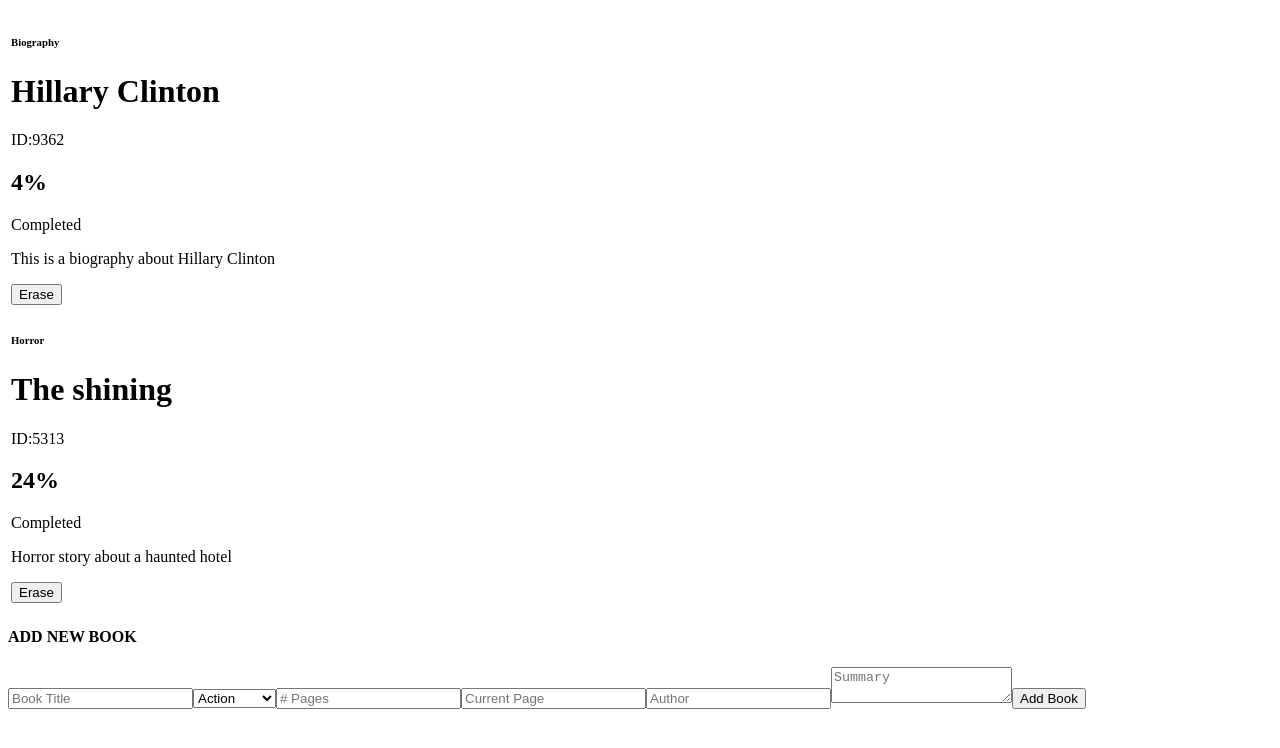
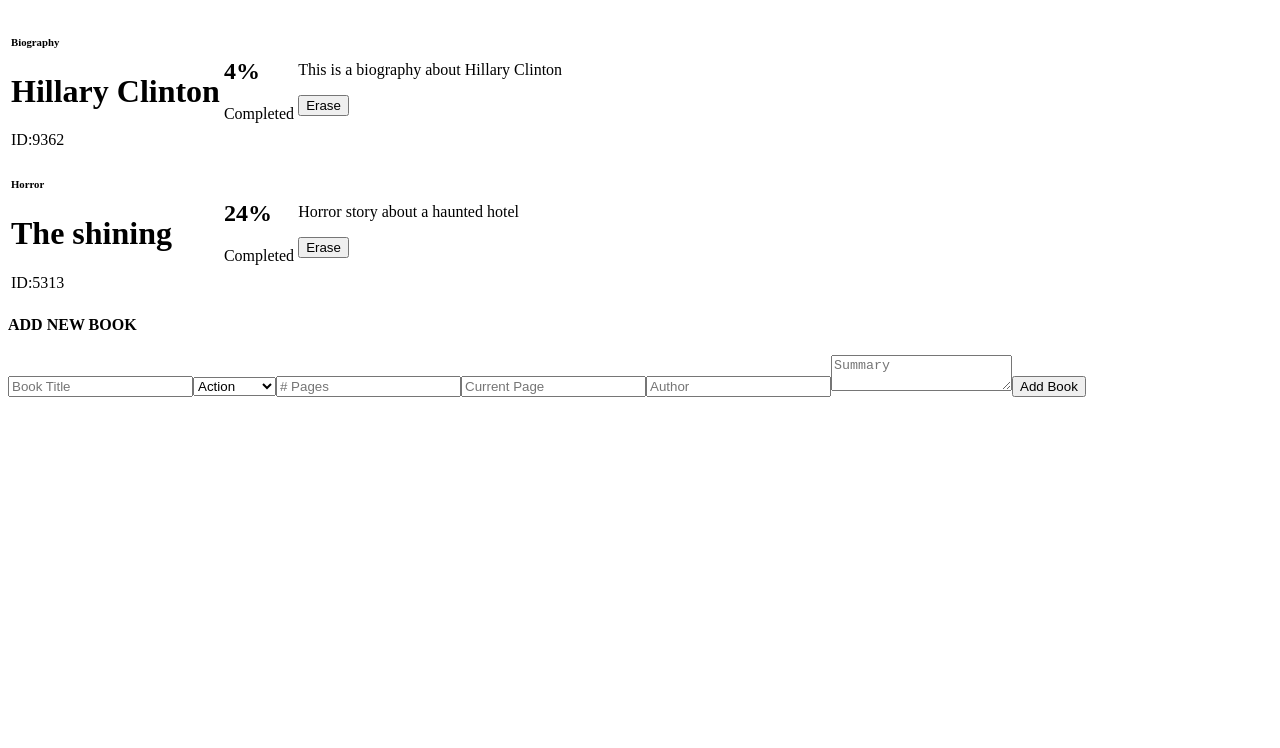
Before and after one commit to mcastorena0316/Bookstore_CMS, a React (Create React App) app: page / in a window 1280 px wide. Shown: the top 748 px of the page. Built offline with nearby package versions, Linux system fonts and the light colour scheme.

Commit message:
modify design of Booklist

```diff
--- a/src/components/Book.js
+++ b/src/components/Book.js
@@ -19,7 +19,7 @@ const Book = book => {
   };
   return (
     <>
-      <div className="info">
+      <td className="info">
         <h6>{category}</h6>
         <h1>{title}</h1>
         <p>{author}</p>
@@ -27,8 +27,8 @@ const Book = book => {
           ID:
           {id}
         </span>
-      </div>
-      <div className="progress">
+      </td>
+      <td className="progress">
         <div className="ring" />
         <div className="Percentage">
           <h2>
@@ -37,11 +37,11 @@ const Book = book => {
           </h2>
           <span>Completed</span>
         </div>
-      </div>
-      <div className="summary-remove">
+      </td>
+      <td className="summary-remove">
         <p>{summary}</p>
         <button type="button" onClick={() => handleRemoveBook(book)}>Erase</button>
-      </div>
+      </td>
     </>
   );
 };
--- a/src/containers/BookForm.js
+++ b/src/containers/BookForm.js
@@ -18,6 +18,7 @@ const defaultState = {
  *
  * Add books
  */
+
 class BookForm extends Component {
   constructor(props) {
     super(props);
--- a/src/containers/BooksList.js
+++ b/src/containers/BooksList.js
@@ -21,7 +21,6 @@ const BooksList = ({ category, books, eraseBook }) => {
         <tbody>
           {filtered.map(book => (
             <tr key={book.id}>
-              <td>
               <Book
                 id={book.id}
                 category={book.category}
@@ -31,7 +30,7 @@ const BooksList = ({ category, books, eraseBook }) => {
                 summary={book.summary}
                 handleRemoveBook={handleRemoveBook}
               />
-              </td>
+
             </tr>
           ))}
         </tbody>
@@ -59,8 +58,8 @@ BooksList.propTypes = {
       category: PropTypes.string,
       author: PropTypes.string,
       title: PropTypes.string,
-      pages: PropTypes.number,
-      progress: PropTypes.number,
+      pages: PropTypes.string,
+      progress: PropTypes.string,
       summary: PropTypes.string,
     }).isRequired,
   ),
--- a/src/index.js
+++ b/src/index.js
@@ -10,16 +10,16 @@ const testingBooks = [{
   category: 'Biography',
   title: 'Hillary Clinton',
   author: 'Hillary Clinton',
-  pages: 4231,
-  progress: 200,
+  pages: '4231',
+  progress: '200',
   summary: 'This is a biography about Hillary Clinton',
   id: Math.floor(Math.random() * 10000),
 }, {
   category: 'Horror',
   title: 'The shining',
   author: 'Stephen King',
-  pages: 213,
-  progress: 52,
+  pages: '213',
+  progress: '52',
   summary: 'Horror story about a haunted hotel',
   id: Math.floor(Math.random() * 10000),
 }];
```
Lines whose indentation alone changed are shown as unchanged.
